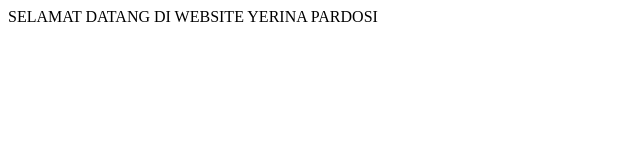
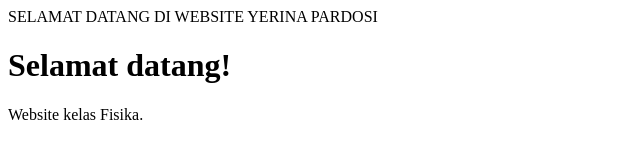
Before and after one commit to Yerina27/belajar, a plain HTML site: page index.html in a window 1280 px wide. Shown: the whole page, without its empty margins (0-640 px from the left). Drawn offline with Linux system fonts and the light colour scheme.

Commit message:
Add HTML structure to index.html

```diff
--- a/index.html
+++ b/index.html
@@ -1 +1,2 @@
 SELAMAT DATANG DI WEBSITE YERINA PARDOSI
+<!doctype html><html lang="id"><head> <meta charset="utf-8"> <meta name="viewport" content="width=device-width, initial-scale=1"> <title>Kelas Bu Sari</title></head><body> <h1>Selamat datang!</h1> <p>Website kelas Fisika.</p></body></html>
```
